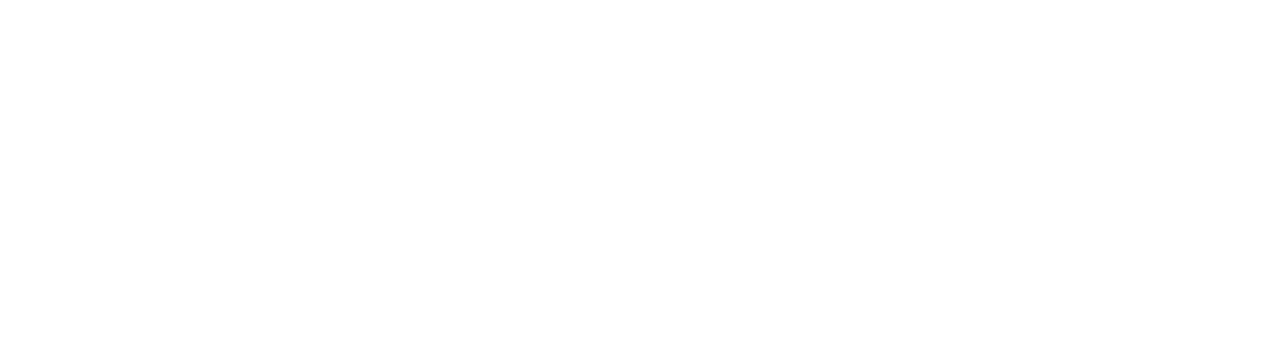
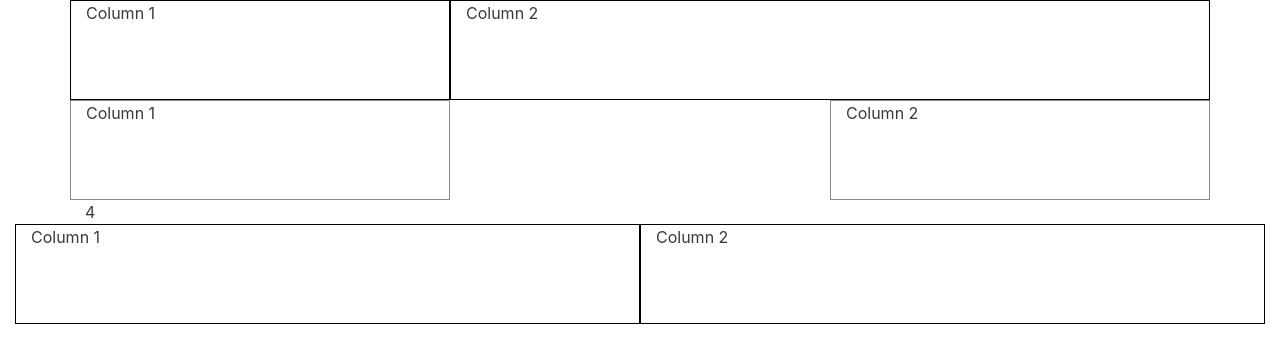
Before and after one commit to natandanovich/BootstrapWeb, a plain HTML site: page index.html in a window 1280 px wide. Drawn offline with nearby package versions, Linux system fonts and the light colour scheme.

Commit message:
Add new container

```diff
--- a/index.html
+++ b/index.html
@@ -6,11 +6,37 @@
     <title>Bootstrap</title>
     <link rel="stylesheet" type="text/css" href="css/bootstrap.min.css">
     <style>
-
+        .conBorder {
+            border: 1px solid #888888;
+            height: 100px;
+        }
+        .col-md-6 {
+            border: 1px solid black;
+        }
     </style>
 </head>
 <body>
 
+<div class="container">
+    <div class="row">
+          <div class="col-md-6 col-sm-8 col-lg-4 conBorder">Column 1</div>
+          <div class="col-md-6 col-sm-4 col-lg-8 conBorder">Column 2</div>
+    </div>
+
+    <div class="row">
+        <div class="col-md-4  conBorder">Column 1</div>
+        <div class="col-md-4 offset-md-4 conBorder">Column 2</div>
+    </div>4
+
+</div>
+<div class="container-fluid">
+    <div class="col-md-6 conBorder">Column 1</div>
+    <div class="col-md-6 conBorder">Column 2</div>
+</div>
+
+<script src="https://cdnjs.cloudflare.com/ajax/libs/tether/1.4.0/js/tether.js"
+        integrity="sha384-Plbmg8JY28KFelvJVai01l8WyZzrYWG825m+cZ0eDDS1f7d/js6ikvy1+X+guPIB"
+        crossorigin="anonymous"></script>
 <script src="https://ajax.googleapis.com/ajax/libs/jquery/3.1.1/jquery.min.js"></script>
 <script scr="js/bootstrap.min.js"></script>
 
```
